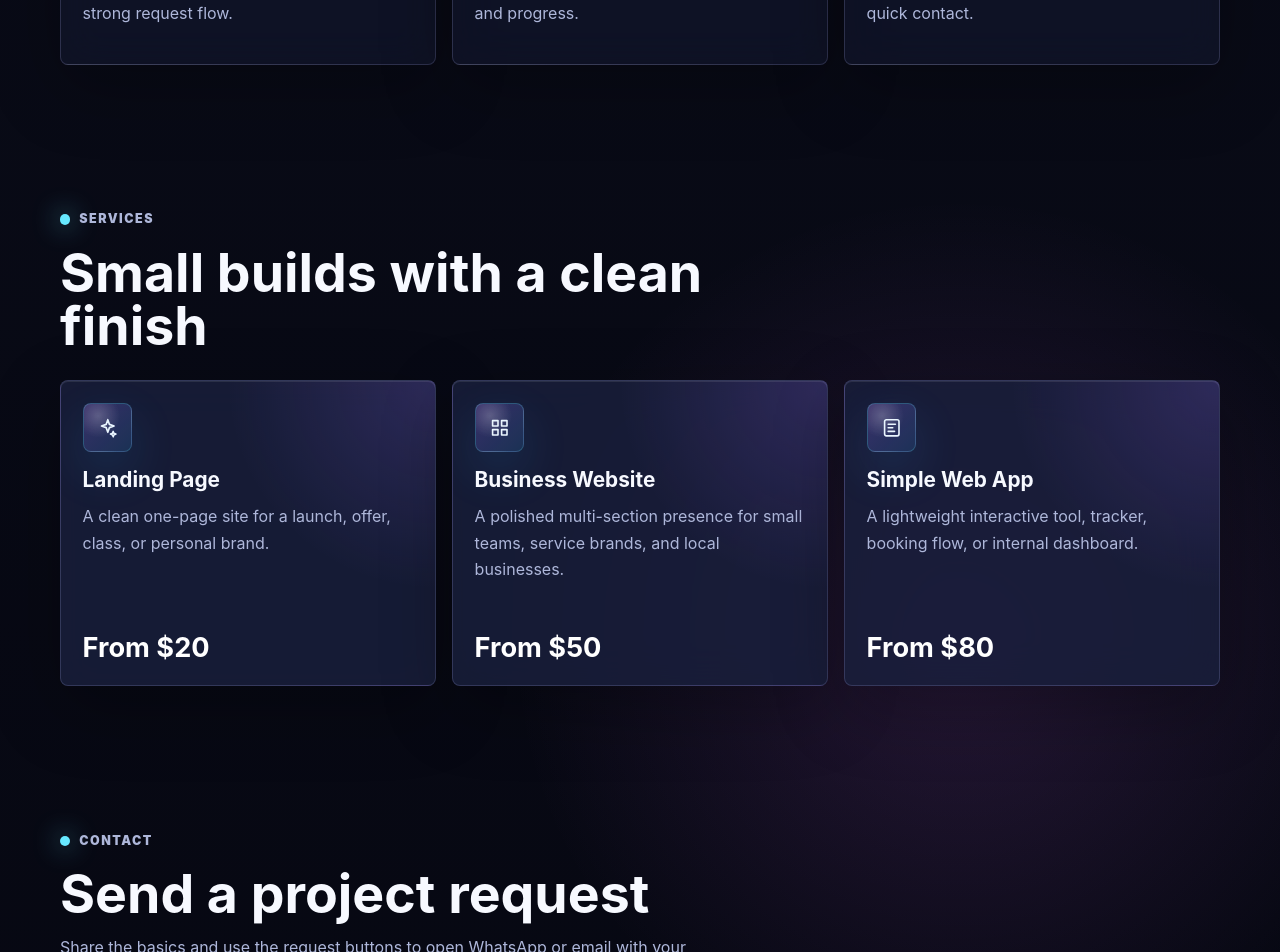
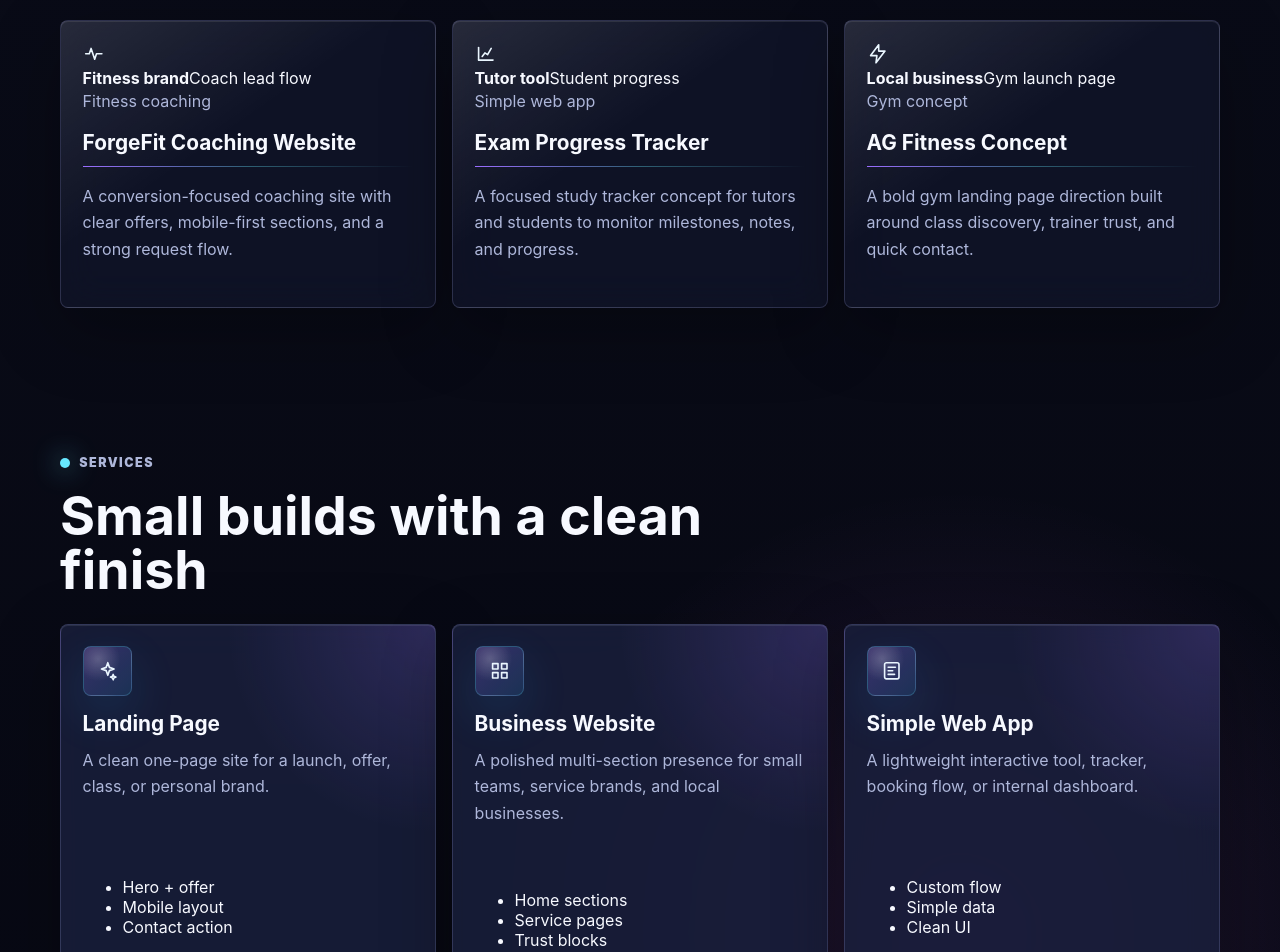
Before and after one commit to dinethkannangara-aus/quietbuild-studio, a React (Vite) app: page / in a window 1280 px wide. Shown: the part 1520-2472 px from the top of the page. Built offline with nearby package versions, Linux system fonts and the light colour scheme.

Commit message:
Update main.jsx

```diff
--- a/src/main.jsx
+++ b/src/main.jsx
@@ -8,39 +8,48 @@ const portfolioItems = [
     type: "Fitness coaching",
     icon: "pulse",
     description: "A conversion-focused coaching site with clear offers, mobile-first sections, and a strong request flow.",
+    metric: "Coach lead flow",
+    accent: "Fitness brand",
   },
   {
     title: "Exam Progress Tracker",
     type: "Simple web app",
     icon: "chart",
     description: "A focused study tracker concept for tutors and students to monitor milestones, notes, and progress.",
+    metric: "Student progress",
+    accent: "Tutor tool",
   },
   {
     title: "AG Fitness Concept",
     type: "Gym concept",
     icon: "bolt",
     description: "A bold gym landing page direction built around class discovery, trainer trust, and quick contact.",
+    metric: "Gym launch page",
+    accent: "Local business",
   },
 ];
 
 const services = [
   {
     name: "Landing Page",
-    price: "From $20",
+    price: "$20+",
     icon: "spark",
     copy: "A clean one-page site for a launch, offer, class, or personal brand.",
+    points: ["Hero + offer", "Mobile layout", "Contact action"],
   },
   {
     name: "Business Website",
-    price: "From $50",
+    price: "$50+",
     icon: "grid",
     copy: "A polished multi-section presence for small teams, service brands, and local businesses.",
+    points: ["Home sections", "Service pages", "Trust blocks"],
   },
   {
     name: "Simple Web App",
-    price: "From $80",
+    price: "$80+",
     icon: "app",
     copy: "A lightweight interactive tool, tracker, booking flow, or internal dashboard.",
+    points: ["Custom flow", "Simple data", "Clean UI"],
   },
 ];
 
@@ -108,6 +117,7 @@ function App() {
   }, [form]);
 
   const encodedRequest = encodeURIComponent(requestMessage);
+  const logoUrl = `${import.meta.env.BASE_URL}quietbuild-dp.png`;
   const whatsappUrl = `https://wa.me/94XXXXXXXXX?text=${encodedRequest}`;
   const emailUrl = `mailto:quietbuildstudio@example.com?subject=${encodeURIComponent(
     "Project request for QuietBuild Studio",
@@ -122,7 +132,9 @@ function App() {
     <main>
       <nav className="site-nav" aria-label="Main navigation">
         <a className="brand-mark" href="#home" aria-label="QuietBuild Studio home">
-          <span>QB</span>
+          <span className="logo-frame">
+            <img src={logoUrl} alt="" />
+          </span>
           QuietBuild Studio
         </a>
         <div className="nav-links">
@@ -236,13 +248,34 @@ function App() {
         <div className="card-grid">
           {portfolioItems.map((item) => (
             <article className="portfolio-card" key={item.title}>
-              <div className="card-icon">
-                <Icon name={item.icon} />
+              <div className="project-preview" aria-hidden="true">
+                <div className="project-browser">
+                  <span />
+                  <span />
+                  <span />
+                </div>
+                <div className="project-screen">
+                  <div className="project-glow" />
+                  <div className="project-panel-main">
+                    <div className="project-icon">
+                      <Icon name={item.icon} />
+                    </div>
+                    <strong>{item.accent}</strong>
+                    <span>{item.metric}</span>
+                  </div>
+                  <div className="project-mini-row">
+                    <span />
+                    <span />
+                    <span />
+                  </div>
+                </div>
               </div>
-              <p>{item.type}</p>
-              <h3>{item.title}</h3>
-              <span aria-hidden="true" className="card-line" />
-              <p>{item.description}</p>
+              <div className="portfolio-content">
+                <p>{item.type}</p>
+                <h3>{item.title}</h3>
+                <span aria-hidden="true" className="card-line" />
+                <p>{item.description}</p>
+              </div>
             </article>
           ))}
         </div>
@@ -263,6 +296,11 @@ function App() {
                 <h3>{service.name}</h3>
                 <p>{service.copy}</p>
               </div>
+              <ul className="service-points">
+                {service.points.map((point) => (
+                  <li key={point}>{point}</li>
+                ))}
+              </ul>
               <strong>{service.price}</strong>
             </article>
           ))}
@@ -280,6 +318,11 @@ function App() {
 
         <div className="contact-layout">
           <form className="request-form">
+            <div className="dashboard-strip" aria-hidden="true">
+              <span>Project brief</span>
+              <span>Fast reply</span>
+              <span>Clean scope</span>
+            </div>
             <label>
               Business name
               <input
@@ -317,11 +360,23 @@ function App() {
               <span>Start here</span>
               <strong>Tell us what you need</strong>
             </div>
+            <div className="contact-stats" aria-label="Project request details">
+              <div>
+                <span>Best for</span>
+                <strong>Small brands</strong>
+              </div>
+              <div>
+                <span>Style</span>
+                <strong>Premium clean</strong>
+              </div>
+            </div>
             <div className="button-stack">
               <a className="button primary" href={whatsappUrl} target="_blank" rel="noreferrer">
+                <span className="button-icon">WA</span>
                 WhatsApp Request
               </a>
               <a className="button secondary" href={emailUrl}>
+                <span className="button-icon">EM</span>
                 Email Request
               </a>
             </div>
```
